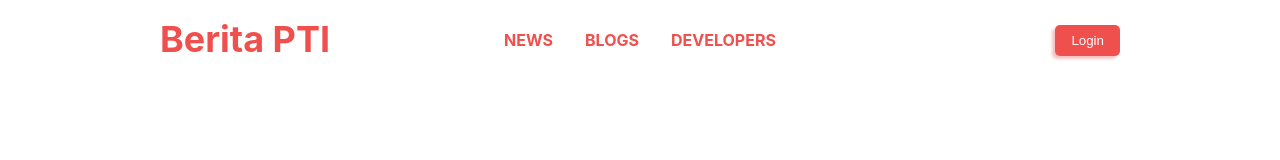
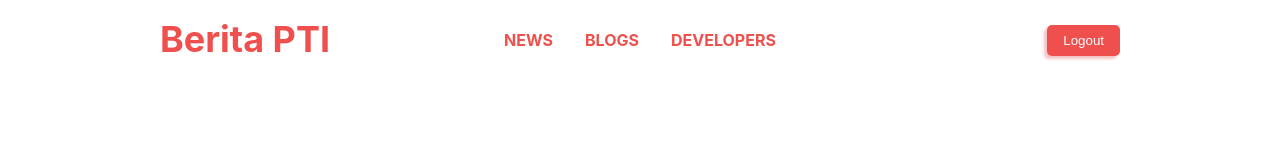
Before and after one commit to lifosmin/UASLabPTI, a React (Create React App) app: page /Login in a window 1280 px wide. Shown: the top 160 px of the page. Built offline with nearby package versions, Linux system fonts and the light colour scheme; sample sign-in values are in the browser's storage.

Commit message:
feat: login functionality

```diff
--- a/src/AppRouter.jsx
+++ b/src/AppRouter.jsx
@@ -33,6 +33,14 @@ const AppRouter = () => {
               }}
             />
             <Route path="/404" exact component={Errors} />
+            <Route
+              path="/Logout"
+              exact
+              render={() => {
+                localStorage.clear();
+                window.location.href = "/";
+              }}
+            />
             <Route path="/" exact render={() => <Redirect to="/News" />} />
             <Route path="/*" render={() => <Redirect to="/404" />} />
           </Switch>
--- a/src/components/Button.jsx
+++ b/src/components/Button.jsx
@@ -5,13 +5,17 @@ export const MyButton = styled.button`
   border: none;
   border-radius: 5px;
   box-shadow: -3px 3px 3px var(--btn-pshadow);
-  background-color: var(--btn-primary);
-  color: var(--btn-ptext);
+  background-color: ${(props) =>
+    props.navScrolled ? "var(--btn-ptext)" : "var(--btn-primary)"};
+  color: ${(props) =>
+    props.navScrolled ? "var(--btn-primary)" : "var(--btn-ptext)"};
   cursor: pointer;
   transition: all ease-in-out 0.3s;
 
   &:hover {
-    box-shadow: 0px 0px 3px var(--btn-pshadow);
-    transform: translate(-2px, 2px);
+    box-shadow: ${(props) =>
+      props.navScrolled ? "none" : "0px 0px 3px var(--btn-pshadow)"};
+    transform: ${(props) =>
+      props.navScrolled ? "none" : "translate(-2px, 2px)"};
   }
 `;
--- a/src/components/Navbar.jsx
+++ b/src/components/Navbar.jsx
@@ -1,21 +1,15 @@
 import React, { useState } from "react";
-import {
-  Flex,
-  Heading,
-  Box,
-  Input,
-  InputGroup,
-  InputRightElement,
-} from "@chakra-ui/react";
+import { Flex, Heading, Box } from "@chakra-ui/react";
 import { Search2Icon } from "@chakra-ui/icons";
 import { MyButton } from "./Button";
 import { NavLink } from "react-router-dom";
 import "../styles/Navbar.scss";
-import { validateAuth } from "../utils/service";
 
 const Navbar = () => {
   const [navbarPos, setNavbarPos] = useState(false);
   const [opened, setOpened] = useState(false);
+
+  const isLogged = localStorage.getItem("logged");
 
   const handleStickScroll = (e) => {
     window.scrollY > 0 ? setNavbarPos(true) : setNavbarPos(false);
@@ -45,9 +39,19 @@ const Navbar = () => {
             DEVELOPERS
           </NavLink>
         </Box>
-        <NavLink to="/login">
-          <MyButton className="nav-login">Login</MyButton>
-        </NavLink>
+        {isLogged ? (
+          <NavLink to="/logout" className="nav-btn-login">
+            <MyButton className="nav-login" navScrolled={navbarPos}>
+              Logout
+            </MyButton>
+          </NavLink>
+        ) : (
+          <NavLink to="/login" className="nav-btn-login">
+            <MyButton className="nav-login" navScrolled={navbarPos}>
+              Login
+            </MyButton>
+          </NavLink>
+        )}
         <div
           onClick={() => {
             setOpened(!opened);
--- a/src/pages/Login.jsx
+++ b/src/pages/Login.jsx
@@ -1,15 +1,11 @@
 import React from "react";
-import {
-  FormControl,
-  FormLabel,
-  Input,
-  Flex,
-  FormErrorMessage,
-} from "@chakra-ui/react";
+import { Flex, Text, Alert, AlertTitle } from "@chakra-ui/react";
+import { AlertIcon } from "@chakra-ui/react";
 import { MyButton } from "../components/Button";
 import { useForm } from "react-hook-form";
 import "../styles/Login.scss";
 import { useHistory } from "react-router-dom";
+import { useLocation } from "react-router-dom";
 
 const Login = () => {
   const {
@@ -20,6 +16,7 @@ const Login = () => {
   } = useForm();
 
   const history = useHistory();
+  const location = useLocation();
 
   const onSubmit = (data) => {
     for (let i = 0; i < accoutList.length; i++) {
@@ -29,7 +26,7 @@ const Login = () => {
       ) {
         localStorage.setItem("logged", true);
         localStorage.setItem("logData", JSON.stringify(accoutList[i]));
-        history.push("/Blogs");
+        window.location.href = "/Blogs";
       } else {
         history.push("/login", {
           message: "You have entered incorrect email or password",
@@ -40,6 +37,12 @@ const Login = () => {
 
   return (
     <div className="login">
+      {location.state && (
+        <Alert status="error" width="max-content" borderRadius="10px" mb="1rem">
+          <AlertIcon />
+          <AlertTitle>{location.state.message}</AlertTitle>
+        </Alert>
+      )}
       <div className="login__card">
         {/* <div className="login__card__header">
           <h1 className="login_card_title">Login</h1>
@@ -55,6 +58,11 @@ const Login = () => {
             id="email"
             {...register("email", {
               required: "Please type your email!",
+              pattern: {
+                value:
+                  /^[a-zA-Z0-9.!#$%&'*+/=?^_`{|}~-]+@[a-zA-Z0-9-]+(?:\.[a-zA-Z0-9-]+)*$/,
+                message: "Please enter valid email address",
+              },
             })}
           />
           <span>{errors.email && errors.email.message}</span>
--- a/src/styles/Login.scss
+++ b/src/styles/Login.scss
@@ -3,6 +3,7 @@
 .login {
   min-height: calc(100vh - 14rem);
   display: flex;
+  flex-direction: column;
   justify-content: center;
   align-items: center;
 
--- a/src/styles/Navbar.scss
+++ b/src/styles/Navbar.scss
@@ -86,7 +86,7 @@ nav {
 }
 
 @media (max-width: 992px) {
-  .nav__search {
+  .nav-btn-login {
     display: none !important;
   }
 
--- a/src/utils/service.js
+++ b/src/utils/service.js
@@ -6,7 +6,7 @@ export const getNews = async () => {
 };
 
 export const getBlogs = async () => {
-  const res = await axios.get("/news.json");
+  const res = await axios.get("/blogs.json");
   return res.data;
 };
 
```
